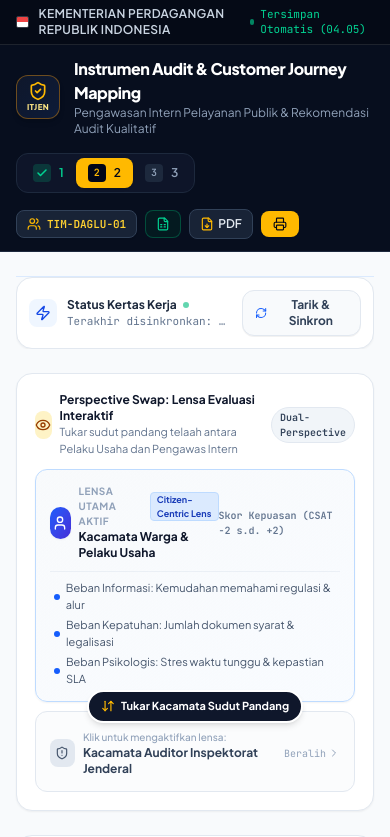
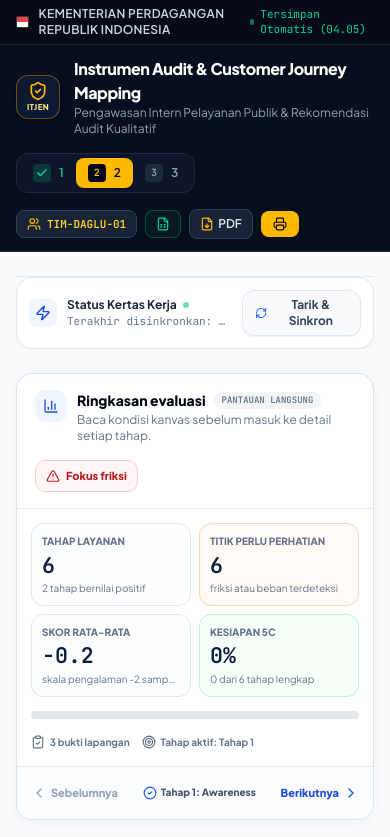
Before and after one commit to mdeardos/Inspektorat-Jenderal-CJM, a React (Vite) app: page / in a window 390 px wide. Shown: the top 837 px of the page. Built offline with nearby package versions, Linux system fonts and the light colour scheme.

Commit message:
feat(ui): add CJM overview and friction focus workflow

```diff
--- a/src/components/Step2CJMCanvas.tsx
+++ b/src/components/Step2CJMCanvas.tsx
@@ -41,6 +41,7 @@ import { PerspectiveAssetSwap, PerspectiveMode } from './interactive/Perspective
 import { PullToRefreshSync } from './interactive/PullToRefreshSync';
 import { GenerativeInsightCard } from './interactive/GenerativeInsightCard';
 import { InteractiveStageDisplay } from './interactive/InteractiveStageDisplay';
+import { CjmOverviewDashboard } from './interactive/CjmOverviewDashboard';
 
 interface Step2CJMCanvasProps {
   state: EvaluationState;
@@ -86,6 +87,7 @@ export const Step2CJMCanvas: React.FC<Step2CJMCanvasProps> = ({
   const [burdenFilter, setBurdenFilter] = useState<BurdenKind | 'all'>('all');
   const [searchQuery, setSearchQuery] = useState<string>('');
   const [perspective, setPerspective] = useState<PerspectiveMode>('citizen');
+  const [isFrictionFocus, setIsFrictionFocus] = useState(false);
 
   // 5C Audit Modal & Drawer States
   const [selectedAuditIdx, setSelectedAuditIdx] = useState<number | null>(null);
@@ -157,6 +159,7 @@ export const Step2CJMCanvas: React.FC<Step2CJMCanvasProps> = ({
   // Filtered Stages Calculation
   const filteredStages = useMemo(() => {
     return state.stages.map((st, origIdx) => ({ st, origIdx })).filter(({ st }) => {
+      if (isFrictionFocus && !(st.emotion < 0 || st.burden || st.learning || st.compliance || st.psychological)) return false;
       // Filter by Sentiment
       if (sentimentFilter === 'negative' && st.emotion >= 0) return false;
       if (sentimentFilter === 'positive' && st.emotion <= 0) return false;
@@ -181,7 +184,7 @@ export const Step2CJMCanvas: React.FC<Step2CJMCanvasProps> = ({
       }
       return true;
     });
-  }, [state.stages, sentimentFilter, burdenFilter, searchQuery]);
+  }, [state.stages, sentimentFilter, burdenFilter, searchQuery, isFrictionFocus]);
 
   // KPI Calculations
   const totalStages = state.stages.length || 1;
@@ -379,6 +382,20 @@ export const Step2CJMCanvas: React.FC<Step2CJMCanvasProps> = ({
         lastSavedText={`Terakhir disinkronkan: ${new Date().toLocaleTimeString('id-ID', { hour: '2-digit', minute: '2-digit' })}`}
       />
 
+      <CjmOverviewDashboard
+        stages={state.stages}
+        evidences={state.evidences || []}
+        activeIndex={safeIdx}
+        isFrictionFocus={isFrictionFocus}
+        onToggleFrictionFocus={() => {
+          setIsFrictionFocus((current) => !current);
+          setSentimentFilter('all');
+          setBurdenFilter('all');
+          setSearchQuery('');
+        }}
+        onSelectStage={onSetActiveStageIdx}
+      />
+
       {/* 2. Interactive Dual-Perspective Asset Swap */}
       <PerspectiveAssetSwap
         currentPerspective={perspective}
@@ -467,8 +484,11 @@ export const Step2CJMCanvas: React.FC<Step2CJMCanvasProps> = ({
           <span className="filter-label-text">Filter:</span>
           <button
             type="button"
-            onClick={() => setSentimentFilter('all')}
-            className={`filter-pill ${sentimentFilter === 'all' && burdenFilter === 'all' ? 'active' : ''}`}
+            onClick={() => {
+              setSentimentFilter('all');
+              setIsFrictionFocus(false);
+            }}
+            className={`filter-pill ${sentimentFilter === 'all' && burdenFilter === 'all' && !isFrictionFocus ? 'active' : ''}`}
           >
             Semua ({totalStages})
           </button>
@@ -477,6 +497,7 @@ export const Step2CJMCanvas: React.FC<Step2CJMCanvasProps> = ({
             onClick={() => {
               setSentimentFilter('negative');
               setBurdenFilter('all');
+              setIsFrictionFocus(false);
             }}
             className={`filter-pill ${sentimentFilter === 'negative' ? 'active' : ''}`}
           >
@@ -487,6 +508,7 @@ export const Step2CJMCanvas: React.FC<Step2CJMCanvasProps> = ({
             onClick={() => {
               setSentimentFilter('positive');
               setBurdenFilter('all');
+              setIsFrictionFocus(false);
             }}
             className={`filter-pill ${sentimentFilter === 'positive' ? 'active' : ''}`}
           >
--- /dev/null
+++ b/src/components/interactive/CjmOverviewDashboard.tsx
@@ -0,0 +1,80 @@
+import React, { useMemo } from 'react';
+import { AlertTriangle, BarChart3, CheckCircle2, ChevronLeft, ChevronRight, ClipboardCheck, Target } from 'lucide-react';
+import { AuditEvidence, StageItem } from '../../types';
+
+interface CjmOverviewDashboardProps {
+  stages: StageItem[];
+  evidences: AuditEvidence[];
+  activeIndex: number;
+  isFrictionFocus: boolean;
+  onToggleFrictionFocus: () => void;
+  onSelectStage: (index: number) => void;
+}
+
+const hasFiveC = (stage: StageItem) => Boolean(stage.condition && stage.criteria && stage.cause && stage.consequence && stage.recommendation);
+
+export const CjmOverviewDashboard: React.FC<CjmOverviewDashboardProps> = ({
+  stages,
+  evidences,
+  activeIndex,
+  isFrictionFocus,
+  onToggleFrictionFocus,
+  onSelectStage
+}) => {
+  const summary = useMemo(() => {
+    const friction = stages.filter((stage) => stage.emotion < 0 || stage.burden || stage.learning || stage.compliance || stage.psychological).length;
+    const positive = stages.filter((stage) => stage.emotion > 0).length;
+    const ready = stages.filter((stage) => Boolean(stage.name && stage.action && stage.touchpoint && hasFiveC(stage))).length;
+    const average = stages.length ? stages.reduce((sum, stage) => sum + stage.emotion, 0) / stages.length : 0;
+    return { friction, positive, ready, average: average.toFixed(1), progress: stages.length ? Math.round((ready / stages.length) * 100) : 0 };
+  }, [stages]);
+
+  const safeIndex = Math.max(0, Math.min(activeIndex, stages.length - 1));
+  const activeStage = stages[safeIndex];
+  const canGoBack = safeIndex > 0;
+  const canGoForward = safeIndex < stages.length - 1;
+
+  return (
+    <section className="cjm-overview-dashboard" aria-labelledby="cjm-overview-title">
+      <div className="cjm-overview-header">
+        <div className="flex min-w-0 items-start gap-2.5">
+          <div className="cjm-overview-icon" aria-hidden="true"><BarChart3 className="h-4 w-4" /></div>
+          <div className="min-w-0">
+            <div className="flex flex-wrap items-center gap-2">
+              <h2 id="cjm-overview-title" className="text-sm font-extrabold text-slate-950">Ringkasan evaluasi</h2>
+              <span className="cjm-overview-kicker">Pantauan langsung</span>
+            </div>
+            <p className="mt-0.5 text-xs text-slate-500">Baca kondisi kanvas sebelum masuk ke detail setiap tahap.</p>
+          </div>
+        </div>
+        <button type="button" onClick={onToggleFrictionFocus} aria-pressed={isFrictionFocus} className={`cjm-focus-button ${isFrictionFocus ? 'active' : ''}`}>
+          <AlertTriangle className="h-3.5 w-3.5" />
+          {isFrictionFocus ? 'Tampilkan semua tahap' : 'Fokus friksi'}
+        </button>
+      </div>
+
+      <div className="cjm-overview-grid">
+        <div className="cjm-metric-card"><span className="cjm-metric-label">Tahap layanan</span><strong>{stages.length}</strong><span className="cjm-metric-note">{summary.positive} tahap bernilai positif</span></div>
+        <div className="cjm-metric-card warning"><span className="cjm-metric-label">Titik perlu perhatian</span><strong>{summary.friction}</strong><span className="cjm-metric-note">friksi atau beban terdeteksi</span></div>
+        <div className="cjm-metric-card"><span className="cjm-metric-label">Skor rata-rata</span><strong>{summary.average}</strong><span className="cjm-metric-note">skala pengalaman -2 sampai +2</span></div>
+        <div className="cjm-metric-card success"><span className="cjm-metric-label">Kesiapan 5C</span><strong>{summary.progress}%</strong><span className="cjm-metric-note">{summary.ready} dari {stages.length} tahap lengkap</span></div>
+      </div>
+
+      <div className="cjm-overview-footer">
+        <div className="cjm-progress-track" aria-label={`Kesiapan 5C ${summary.progress}%`}><span style={{ width: `${summary.progress}%` }} /></div>
+        <div className="cjm-overview-status">
+          <span><ClipboardCheck className="h-3.5 w-3.5" /> {evidences.length} bukti lapangan</span>
+          <span><Target className="h-3.5 w-3.5" /> Tahap aktif: {activeStage?.code || 'Belum ada'}</span>
+        </div>
+      </div>
+
+      {activeStage && (
+        <div className="mobile-stage-nav" aria-label="Navigasi tahap pada perangkat mobile">
+          <button type="button" disabled={!canGoBack} onClick={() => onSelectStage(safeIndex - 1)} aria-label="Tahap sebelumnya"><ChevronLeft className="h-4 w-4" /> Sebelumnya</button>
+          <span><CheckCircle2 className="h-3.5 w-3.5 text-blue-600" /> {activeStage.code}: {activeStage.name}</span>
+          <button type="button" disabled={!canGoForward} onClick={() => onSelectStage(safeIndex + 1)} aria-label="Tahap berikutnya">Berikutnya <ChevronRight className="h-4 w-4" /></button>
+        </div>
+      )}
+    </section>
+  );
+};
--- a/src/index.css
+++ b/src/index.css
@@ -565,6 +565,42 @@
   .btn { transition: none; }
 }
 
+.cjm-overview-dashboard { overflow: hidden; background: #ffffff; border: 1px solid var(--line); border-radius: 1rem; box-shadow: 0 2px 10px rgb(15 23 42 / 0.04); }
+.cjm-overview-header { display: flex; align-items: center; justify-content: space-between; gap: 1rem; padding: 1rem 1.125rem; border-bottom: 1px solid #e8eef5; }
+.cjm-overview-icon { display: grid; place-items: center; flex: 0 0 auto; width: 2rem; height: 2rem; border-radius: 0.625rem; background: #eef5ff; color: #1d4ed8; }
+.cjm-overview-kicker { display: inline-flex; padding: 0.25rem 0.5rem; border-radius: 0.5rem; background: #f1f5f9; color: #64748b; font: 700 0.5625rem/1 var(--font-mono); text-transform: uppercase; }
+.cjm-focus-button { display: inline-flex; align-items: center; gap: 0.375rem; min-height: 2rem; padding: 0.375rem 0.625rem; border: 1px solid #fecaca; border-radius: 0.625rem; background: #fff7f7; color: #b91c1c; font-size: 0.6875rem; font-weight: 800; cursor: pointer; }
+.cjm-focus-button:hover, .cjm-focus-button.active { background: #fee2e2; border-color: #fca5a5; }
+.cjm-overview-grid { display: grid; grid-template-columns: repeat(4, minmax(0, 1fr)); gap: 0.625rem; padding: 0.875rem 1.125rem; }
+.cjm-metric-card { min-width: 0; padding: 0.75rem; border: 1px solid #e2e8f0; border-radius: 0.75rem; background: #fbfdff; }
+.cjm-metric-card.warning { border-color: #fed7aa; background: #fffaf5; }
+.cjm-metric-card.success { border-color: #bbf7d0; background: #f7fff9; }
+.cjm-metric-label { display: block; overflow: hidden; color: #64748b; font-size: 0.625rem; font-weight: 800; text-overflow: ellipsis; text-transform: uppercase; white-space: nowrap; }
+.cjm-metric-card strong { display: block; margin-top: 0.35rem; color: var(--ink-950); font: 850 1.35rem/1 var(--font-mono); }
+.cjm-metric-note { display: block; margin-top: 0.35rem; overflow: hidden; color: #64748b; font-size: 0.625rem; line-height: 1.3; text-overflow: ellipsis; white-space: nowrap; }
+.cjm-overview-footer { display: grid; grid-template-columns: minmax(8rem, 1fr) auto; align-items: center; gap: 1rem; padding: 0 1.125rem 1rem; }
+.cjm-progress-track { height: 0.5rem; overflow: hidden; border-radius: 999px; background: #e2e8f0; }
+.cjm-progress-track span { display: block; height: 100%; border-radius: inherit; background: #0f766e; transition: width 160ms ease-out; }
+.cjm-overview-status { display: flex; flex-wrap: wrap; justify-content: flex-end; gap: 0.75rem; color: #64748b; font-size: 0.625rem; font-weight: 700; }
+.cjm-overview-status span { display: inline-flex; align-items: center; gap: 0.3rem; }
+.mobile-stage-nav { display: none; }
+
+@media (max-width: 900px) {
+  .cjm-overview-grid { grid-template-columns: repeat(2, minmax(0, 1fr)); }
+}
+
+@media (max-width: 640px) {
+  .cjm-overview-header { align-items: flex-start; flex-direction: column; }
+  .cjm-overview-grid { gap: 0.5rem; padding-inline: 0.875rem; }
+  .cjm-metric-card { padding: 0.625rem; }
+  .cjm-overview-footer { grid-template-columns: 1fr; padding-inline: 0.875rem; }
+  .cjm-overview-status { justify-content: flex-start; }
+  .mobile-stage-nav { display: flex; align-items: center; justify-content: space-between; gap: 0.5rem; padding: 0.75rem 0.875rem; border-top: 1px solid #e8eef5; background: #fbfdff; }
+  .mobile-stage-nav button { display: inline-flex; align-items: center; gap: 0.25rem; padding: 0.375rem 0; color: #1d4ed8; font-size: 0.6875rem; font-weight: 800; }
+  .mobile-stage-nav button:disabled { color: #94a3b8; cursor: not-allowed; }
+  .mobile-stage-nav span { display: inline-flex; min-width: 0; align-items: center; gap: 0.25rem; overflow: hidden; color: #475569; font-size: 0.625rem; font-weight: 800; text-overflow: ellipsis; white-space: nowrap; }
+}
+
 /* Custom Scrollbars */
 .custom-scrollbar::-webkit-scrollbar {
   width: 6px;
```
